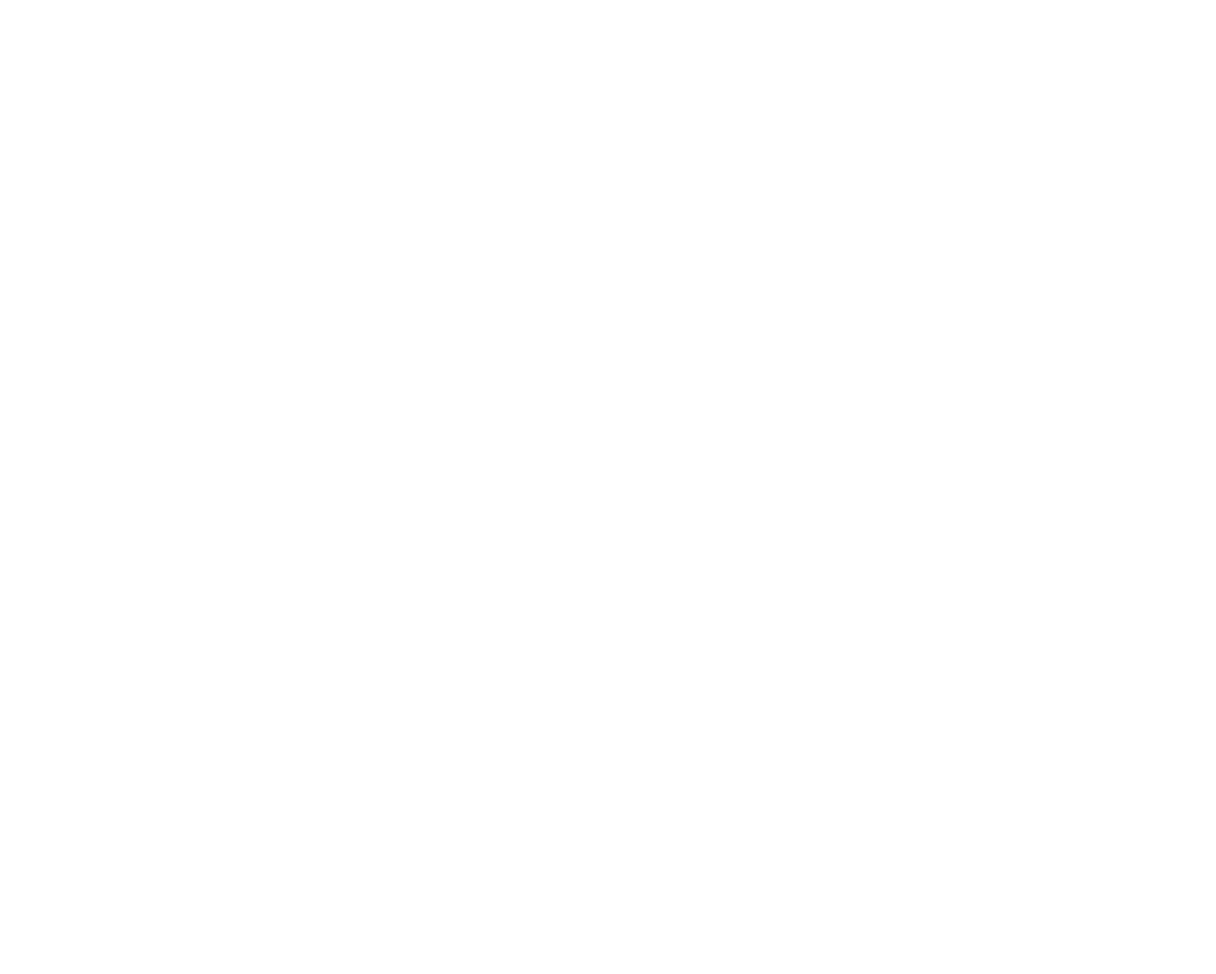
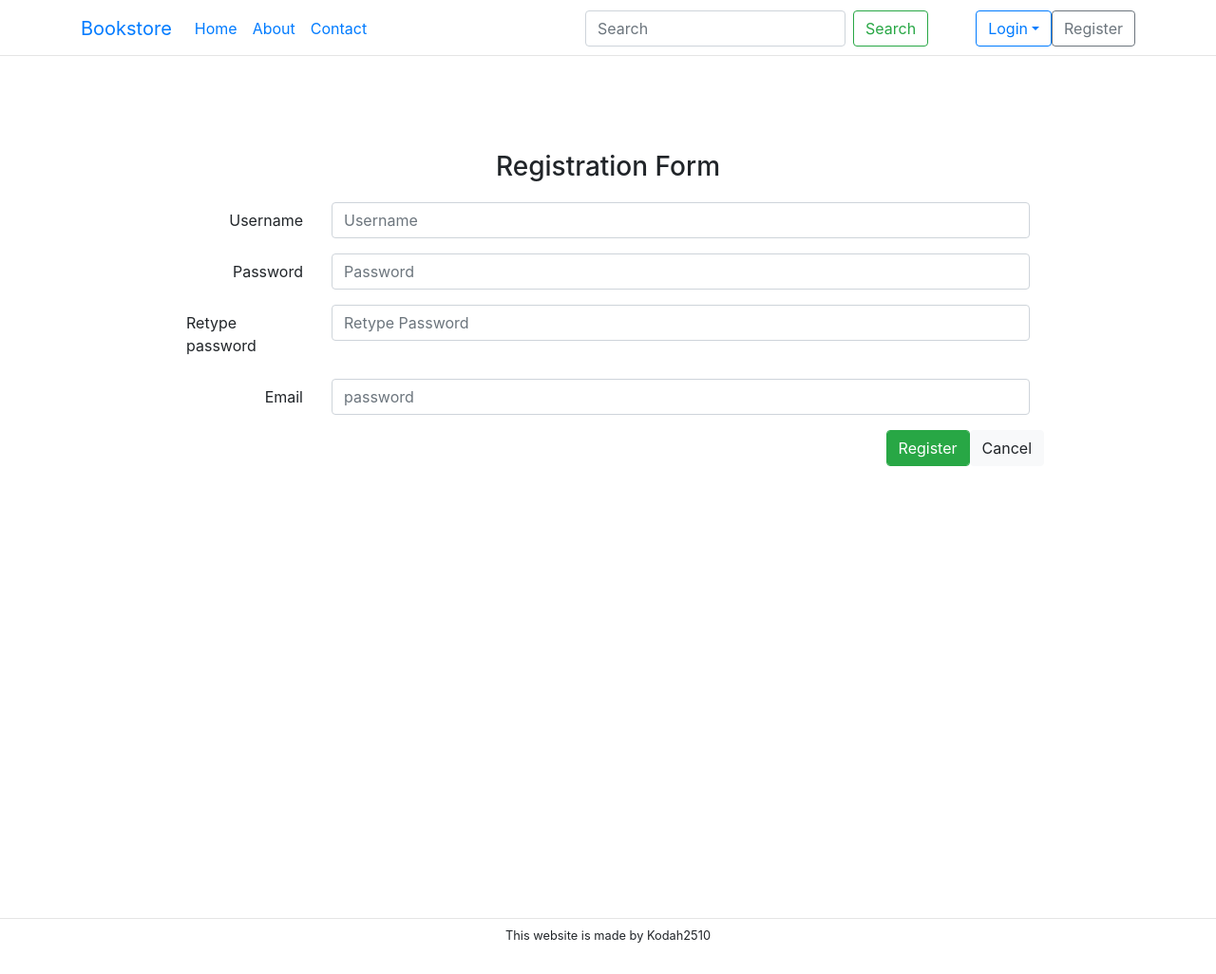
Before and after one commit to kodah2510/bookstore, a PHP site: page /register.php in a window 1280 px wide. Before the commit the page is empty. Shown: the whole page at 95% size. Before the commit the page ends 800 px from the top, so only its background shows below. Run offline with PHP 8.4, Linux system fonts and the light colour scheme; data that the repository does not hold is empty; some libraries are stand-ins or nearby versions.

Commit message:
add register page

```diff
--- /dev/null
+++ b/css/main.css
@@ -0,0 +1,11 @@
+nav {
+    margin-top: 10px;
+}
+
+#register_form {
+    position: relative;
+    width: 80%;
+    margin-left: auto;
+    margin-right: auto;
+    margin-top: 100px;
+}
--- /dev/null
+++ b/head.html
@@ -0,0 +1,13 @@
+<!DOCTYPE html>
+<html lang="en">
+<head>
+    <meta charset="UTF-8">
+    <meta name="viewport" content="width=device-width, initial-scale=1.0">
+    <meta http-equiv="X-UA-Compatible" content="ie=edge">
+    <title>Home Page</title>
+    <link rel="stylesheet" href="css/main.css">
+    <link rel="stylesheet" href="bootstrap/css/bootstrap.css">
+    <script src="https://code.jquery.com/jquery-3.4.1.min.js"></script>
+    <script src="https://getbootstrap.com/docs/4.1/assets/js/vendor/popper.min.js"></script>
+    <script src="./bootstrap/js/bootstrap.min.js"></script>
+</head>
--- /dev/null
+++ b/layouts/footer.html
@@ -0,0 +1,4 @@
+<hr class="my-2">
+<footer>
+    <div class="row justify-content-center" style="height: 50px;"><small>This website is made by Kodah2510</small></div>
+</footer>
--- /dev/null
+++ b/layouts/navbar.php
@@ -0,0 +1,59 @@
+<div class="container">
+        <nav class="nav-bar navbar-expand-md">
+            <div class="d-flex">
+                <a href="#" class="navbar-brand">
+                    Bookstore
+                </a>
+                <button class="navbar-toggler" type="button" data-toggle="collapse" data-target="#navbarSupportedContent">
+                    <span class="navbar-toggler-icon"></span>
+                </button>
+                <div class="collapse navbar-collapse" id="navbarSupportedContent">
+                    <ul class="navbar-nav mr-auto">
+                        <li class="nav-item active">
+                            <a href="#" class="nav-link">Home</a>
+                        </li>
+                        <li class="nav-item">
+                            <a href="#" class="nav-link">About</a>
+                        </li>
+                        <li class="nav-item">
+                            <a href="#" class="nav-link">Contact</a>
+                        </li>
+                    </ul>
+                    <form action="" class="form-inline my-2 my-lg-0" style="margin-right: 50px;">
+                        <input type="search" class="form-control mr-sm-2" placeholder="Search">
+                        <button class="btn btn-outline-success my-2 my-sm-0" type="submit">Search</button>
+                    </form>
+                    <div class="btn-group">
+                        <div class="dropdown">
+                            <?php
+                            session_start();
+                            if (isset($_SESSION['username']))
+                            {
+                                $name = $_SESSION['username'];
+                                echo <<<_END
+                                <button type="button" class="btn btn-outline-primary dropdown-toggle" data-toggle="dropdown">Hi $name </button>
+                                <div class="dropdown-menu p-2">
+                                <a class="dropdown-item" href="#">Your profile</a>
+                                <a class="dropdown-item" href="#">Wishlist</a>
+                                <div class="dropdown-divider"></div>
+                                <a class="dropdown-item" href="logout.php">Log out</a>
+                                </div>
+_END;
+                            }
+                            else
+                            {
+                                echo '<button type="button" class="btn btn-outline-primary dropdown-toggle" data-toggle="dropdown">Login</button>';
+                                echo '<div class="dropdown-menu p-2" style="width: 20rem;">';
+                                include 'login.php';
+                                echo '</div>';
+                            }
+                            ?>
+                            </div>
+                        </div>
+                        <a href="register.php" class="btn btn-outline-secondary">Register</a>
+                    </div>
+                </div>
+            </div>
+        </nav>
+</div>
+    <hr class="my-2">
--- a/main.css
+++ /dev/null
@@ -1,3 +0,0 @@
-nav {
-    margin-top: 10px;
-}
--- a/register.php
+++ b/register.php
@@ -0,0 +1,162 @@
+<?php include 'head.html'; ?>
+
+<?php
+require_once 'dbconfig.php';
+require_once 'util.php';
+
+$conn = new mysqli($hn, $un, $pw, $db);
+
+if ($conn->connection_error) die('<div class="alert alert-danger">ERROR Cannot connect to database</div>');
+if (isset($_POST["username"]) &&
+    isset($_POST["password"]) &&
+    isset($_POST["email"]))
+{
+
+
+    $username = mysql_entities_fix_string($conn, $_POST["username"]);
+    $password = mysql_entities_fix_string($conn, $_POST["password"]);
+
+    $query = <<<_END
+SELECT * FROM user WHERE username='$username'
+_END;
+    echo $query;
+    $result = $conn->query($query);
+
+    if (!$result) die('<div class="alert alert-danger">ERROR Invalid database operation</div>');
+    if ($result->num_rows) echo "<div>Username already exists. </div>";
+    else
+    {
+        $pw_hash = password_hash($password, PASSWORD_DEFAULT);
+        $insert_query = <<<_END
+        INSERT INTO user(username, password, email) value
+        ('$username', '$pw_hash', '$email')
+_END;
+
+        $insert_result =  $conn->query($insert_query);
+        if (!$insert_result) die('<div class="alert alert-danger">ERROR Invalid database operation</div>');
+        echo "<div> Register succeeded</div>";
+        header('Location: index.php');
+    }
+}
+?>
+
+<body>
+    <?php include 'layouts/navbar.php';?>
+    <div class="container" style="height: 100vh;">
+    <form id="register_form" action="./register.php" method="post" novalidate>
+        <h3 style="text-align: center; margin: 20px">Registration Form</h3>
+        <div class="form-group row">
+            <label for="username" class="col-sm-2 col-form-label">
+                <span class="float-right">Username</span>
+            </label>
+            <div class="col-sm-10">
+                <input id="un_input" type="text" class="form-control" name="username" placeholder="Username" required>
+                <div id="un_valid_feedback" class="valid-feedback">Username valid</div>
+                <div id="un_invalid_feedback" class="invalid-feedback">Username's length should be between 8 and 40 characters</div>
+                <div id="un_feedback"></div>
+            </div>
+        </div>
+        <div class="form-group row">
+            <label for="password" class="col-sm-2 col-form-label">
+                <span class="float-right">Password</span>
+            </label>
+            <div class="col-sm-10">
+                <input id="pw_input" type="password" class="form-control" name="password" placeholder="Password" required>
+                <div id="pw_valid_feedback" class="valid-feedback">Password valid</div>
+                <div id="pw_invalid_feedback" class="invalid-feedback">Password's length should be at least 8 characters</div>
+            </div>
+
+        </div>
+        <div class="form-group row">
+            <label for="confirm_password" class="col-md-2 col-form-label">
+                <span class="float-right">Retype password</span>
+            </label>
+            <div class="col-md-10">
+                <input type="password" class="form-control" name="confirm_password" placeholder="Retype Password" required>
+            </div>
+            <div class="valid-feedback">Retype password valid</div>
+            <div class="invalid-feedback">Retype password invalid</div>
+        </div>
+
+        <div class="form-group row">
+            <label for="email" class="col-sm-2 col-form-label">
+                <span class="float-right">Email</span>
+            </label>
+            <div class="col-sm-10">
+                <input type="email" class="form-control" name="email" placeholder="password" required>
+            </div>
+            <div class="valid-feedback">Email valid</div>
+            <div class="invalid-feedback">Email invalid</div>
+        </div>
+
+        <div class="form-group row justify-content-end">
+            <div class="col-6-sm">
+                <input type="submit" class="form-control btn btn-success w-100 d-block" value="Register">
+            </div>
+            <div class="col-6-sm">
+                <input type="button" class="btn btn-light w-100" value="Cancel" onclick="location.href('index.php')">
+            </div>
+        </div>
+    </form>
+    </div>
+    <?php include 'layouts/footer.html';?>
+</body>
+<script>
+(function() {
+    'use strict';
+    $(document).ready(function() {
+        console.log("hello");
+        // live validation -> I think this one is pretty cool !
+        // username
+        $('#un_input').keyup(function(e) {
+            var temp = $(this).val();
+            // console.log(temp.length);
+            if (temp.length < 8 || temp.length > 40) {
+                $("#un_input").removeClass("is-valid");
+                $("#un_input").addClass("is-invalid");
+                $("#un_invalid_feedback").addClass("d-block");
+            } else {
+                $("#un_input").removeClass("is-invalid");
+                $("#un_input").addClass("is-valid");
+                $("#un_invalid_feedback").removeClass("d-block");
+            }
+        });
+
+
+        // $('#un_input').change(function(){
+        //     // use change to validate regular expression
+        //     var temp = $(this).val();
+        //     var unRegEx = /^[a-zA-Z0-9\.\_]+$/;
+        //     if (unRegEx.test(temp)) {
+        //         $('#un_valid_feedback').addClass("d-block");
+        //     } else {
+        //         $('#un_valid_feedback').removeClass('d-block');
+        //         $('#un_invalid_feedback').text("Username contains invalid characters");
+        //         $('#un_invalid_feedback').addClass('d-block');
+        //     }
+        // });
+
+
+        // password
+
+        $('pw_input').change(function() {
+            // password should be at least
+            var temp = $(this).val();
+            // if (temp.length < 10)
+        });
+
+        // retype password
+
+
+
+
+
+        // email
+
+
+
+
+    });
+})();
+</script>
+</html>
--- a/test.html
+++ /dev/null
@@ -1 +0,0 @@
-<div>integrate test</div>
```
Also changed, not shown: index.php (+3 -79 lines), util.php (line endings or trailing spaces).
